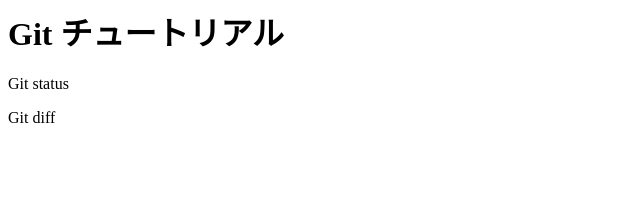
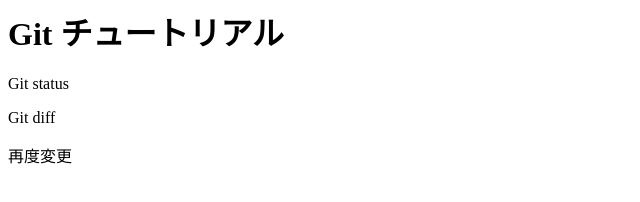
Before and after one commit to chinatsu-miru/udemy_tutorial, a plain HTML site: page index.html in a window 1280 px wide. Shown: the whole page, without its empty margins (0-640 px from the left). Drawn offline with Linux system fonts and the light colour scheme.

Commit message:
変更あり

```diff
--- a/index.html
+++ b/index.html
@@ -1,3 +1,4 @@
 <h1>Git チュートリアル</h1>
 <p>Git status</p>
 <p>Git diff</p>
+<p>再度変更</p>
```
